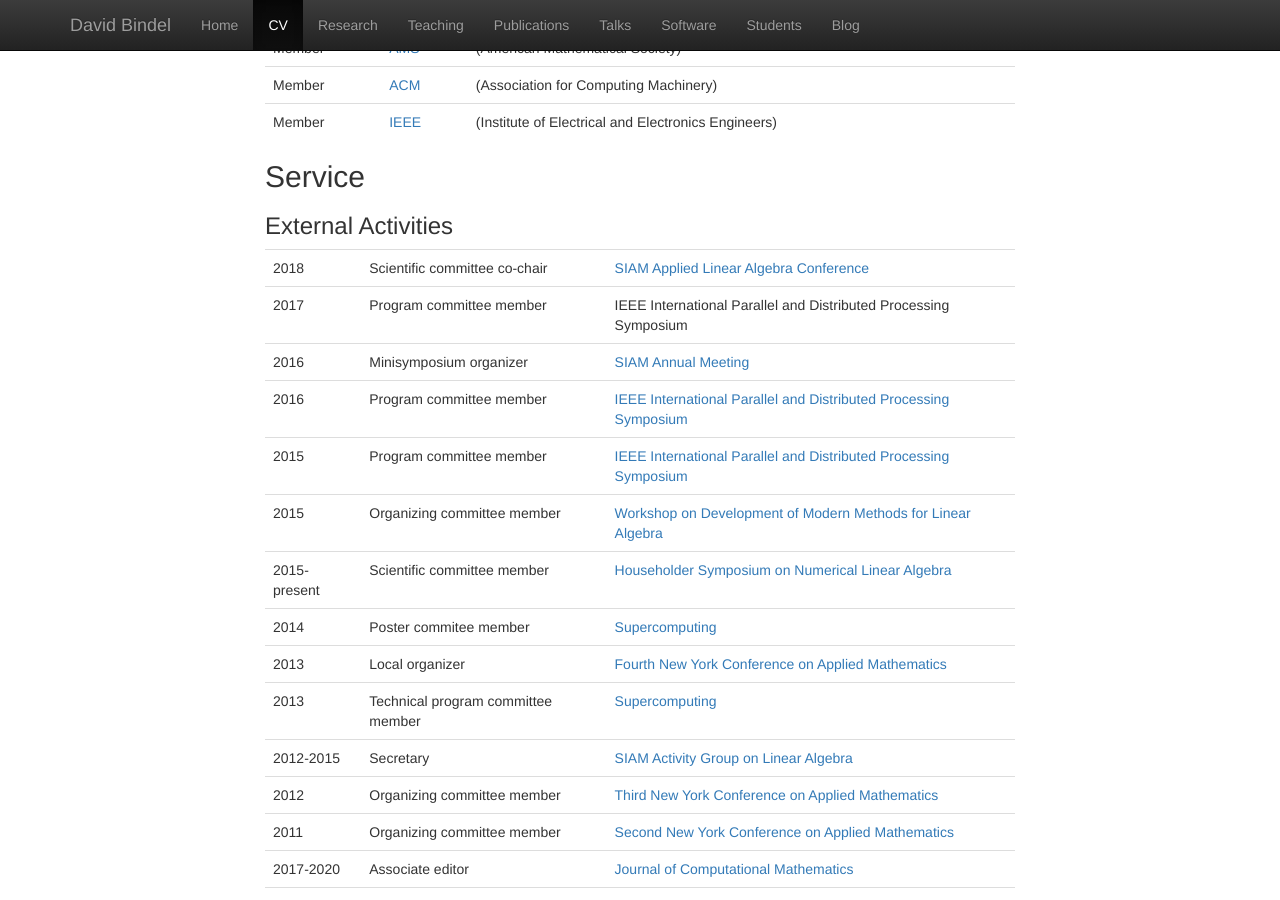
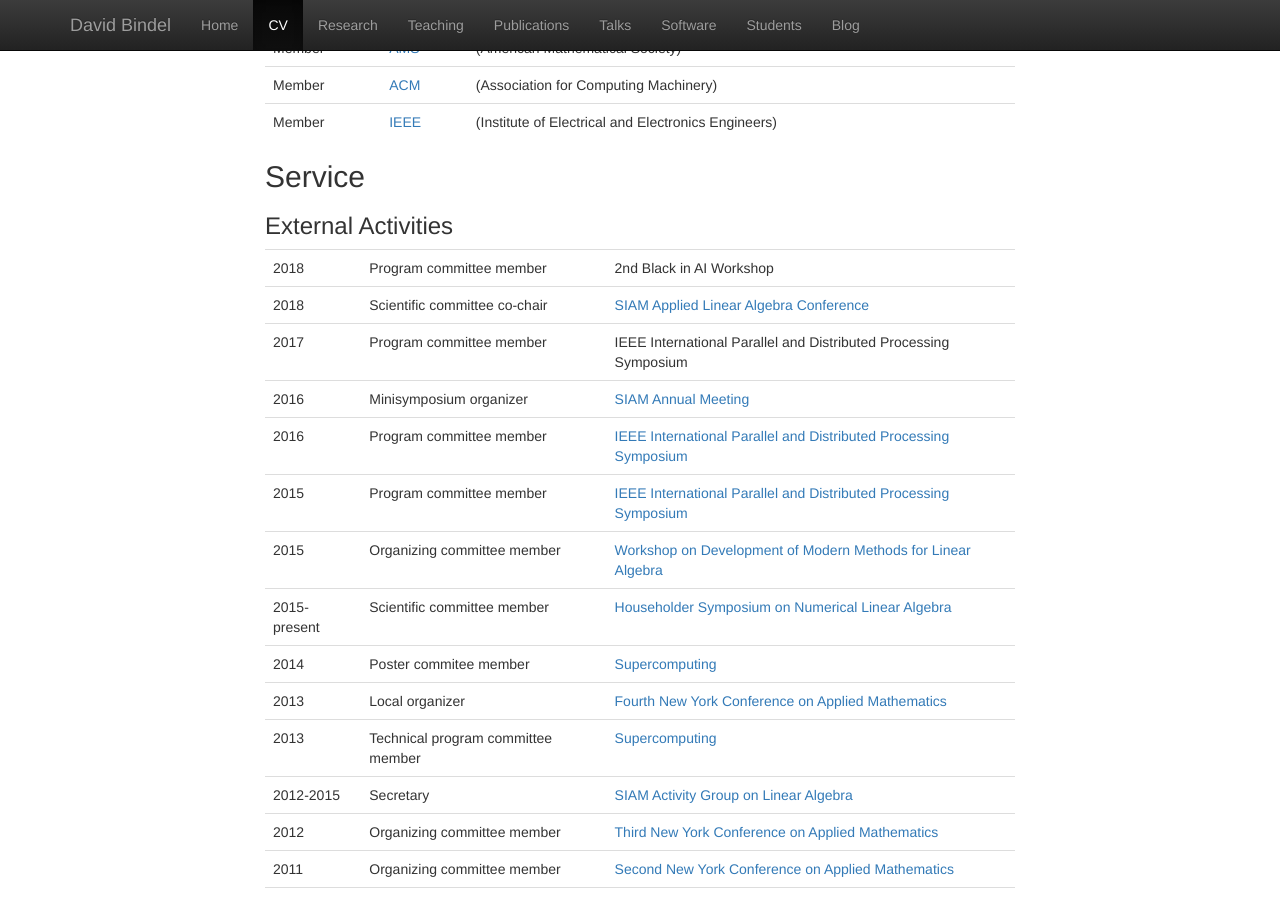
Before and after one commit to dbindel/cornell_web, a Jekyll site: the page built from vita.html, in a window 1280 px wide and 900 px high, scrolled down 14042 px. Built offline with Jekyll 4.4.1, drawn with Linux system fonts in a browser that asks for light colours; nearby versions of some CDN libraries.

Commit message:
Accepted "Black in AI" PC membership.

```diff
--- a/_data/service.yml
+++ b/_data/service.yml
@@ -1,3 +1,8 @@
+-
+  when: 2018
+  what: 2nd Black in AI Workshop
+  role: Program committee member
+  type: [external]
 -
   when: 2017
   until: 2018
```
